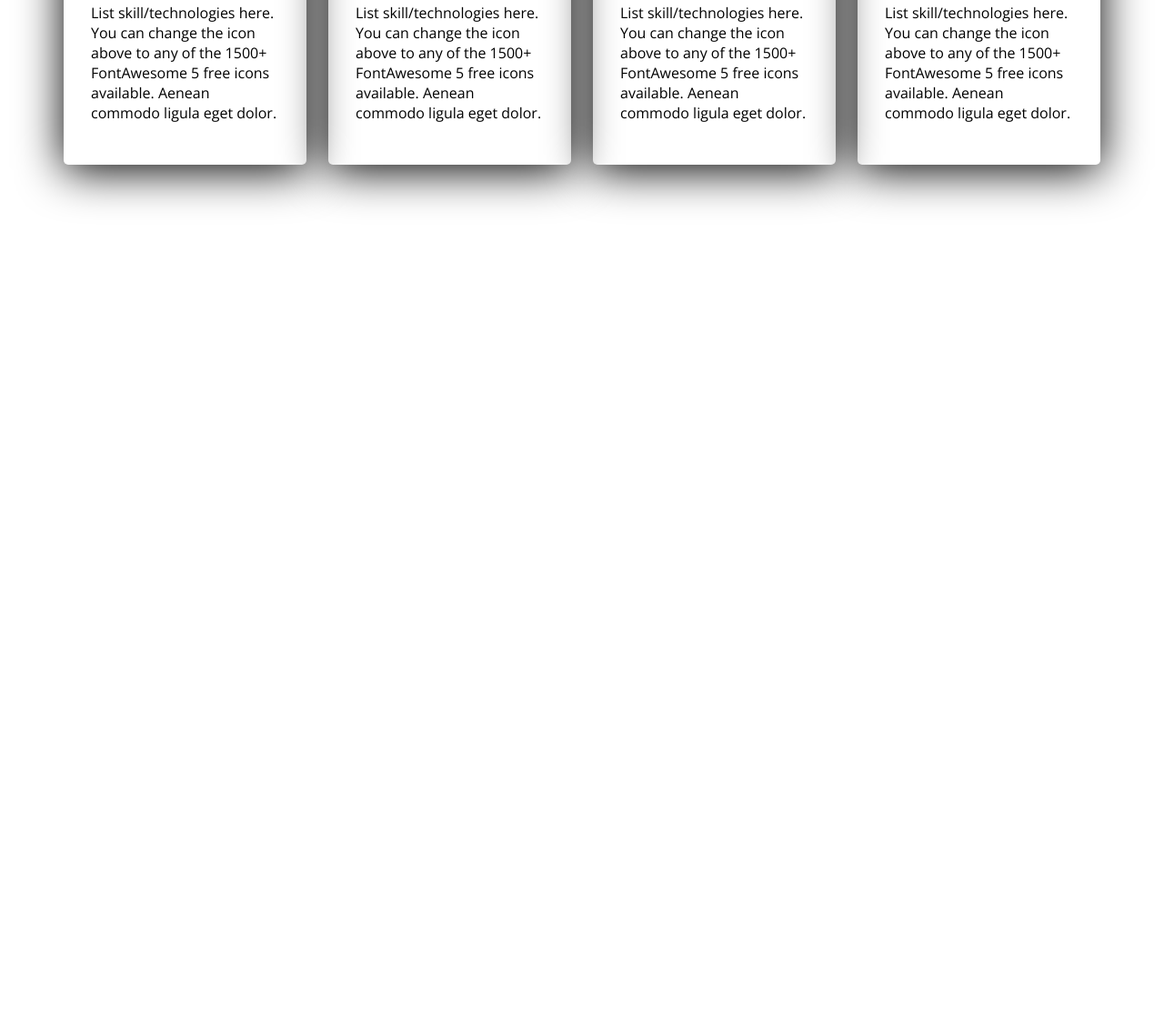
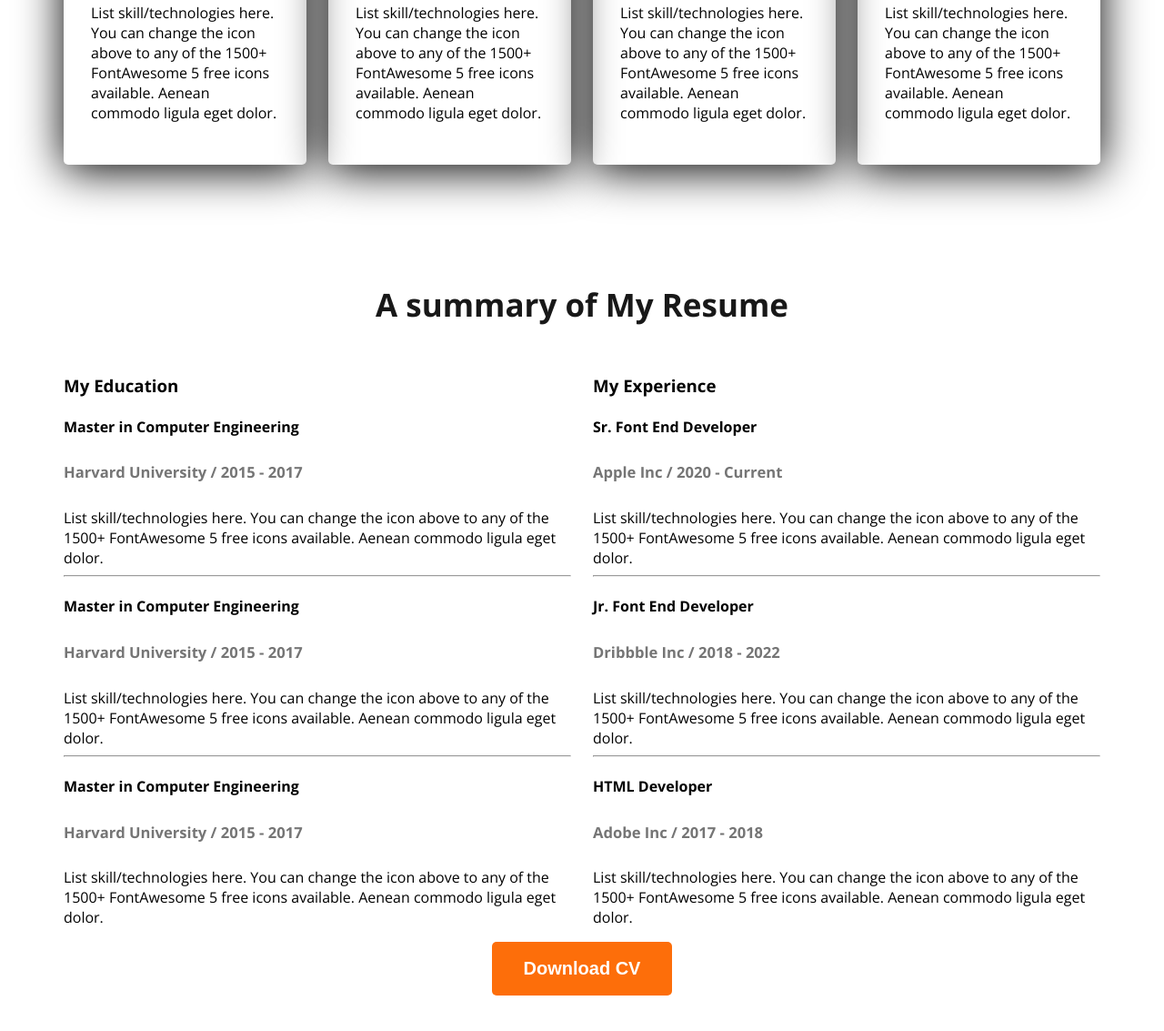
Before and after one commit to alif098765/web-dev-portfolio, a plain HTML site: page index.html in a window 1280 px wide. Shown: the part 1995-3128 px from the top of the page at 91% size. Before the commit the page ends 2306 px from the top, so only its background shows below. Drawn offline with nearby package versions, Linux system fonts and the light colour scheme.

Commit message:
added my text

```diff
--- a/index.html
+++ b/index.html
@@ -80,6 +80,60 @@
 </div>
 
 </section>
+<section class="resume">
+    <h3 class="section-title text-center">A summary of My Resume</h3>
+    <div class="resume-container">
+    <div class="resume-column">
+        <h3 class="resume-column-title">My Education</h3>
+        <div class="experience">
+            <h4 class="experience-title">Master in Computer Engineering</h4>
+            <div class="h5experience-subtitle"><h5>Harvard University / 2015 - 2017</h5></div>
+            <experience-description>List skill/technologies here. You can change the icon above
+                to any of the 1500+ FontAwesome 5 free icons available. Aenean commodo ligula eget dolor.</experience-description>
+        </div>
+        <hr>
+        <div class="experience">
+            <h4 class="experience-title">Master in Computer Engineering</h4>
+            <div class="h5experience-subtitle"><h5>Harvard University / 2015 - 2017</h5></div>
+            <experience-description>List skill/technologies here. You can change the icon above
+                to any of the 1500+ FontAwesome 5 free icons available. Aenean commodo ligula eget dolor.</experience-description>
+        </div>
+        <hr>
+        <div class="experience">
+            <h4 class="experience-title">Master in Computer Engineering</h4>
+            <div class="h5experience-subtitle"><h5>Harvard University / 2015 - 2017</h5></div>
+            <experience-description>List skill/technologies here. You can change the icon above
+                to any of the 1500+ FontAwesome 5 free icons available. Aenean commodo ligula eget dolor.</experience-description>
+        </div>
+    </div>
+    <div class="resume-column">
+        <h3 class="resume-column-title">My Experience</h3>
+        <div class="experience">
+            <h4 class="experience-title">Sr. Font End Developer</h4>
+            <div class="h5experience-subtitle"><h5>Apple Inc / 2020 - Current</h5></div>
+            <experience-description>List skill/technologies here. You can change the icon above
+                to any of the 1500+ FontAwesome 5 free icons available. Aenean commodo ligula eget dolor.</experience-description>
+        </div>
+        <hr>
+        <div class="experience">
+            <h4 class="experience-title">Jr. Font End Developer</h4>
+            <div class="h5experience-subtitle"><h5>Dribbble Inc / 2018 - 2022</h5></div>
+            <experience-description>List skill/technologies here. You can change the icon above
+                to any of the 1500+ FontAwesome 5 free icons available. Aenean commodo ligula eget dolor.</experience-description>
+        </div>
+        <hr>
+        <div class="experience">
+            <h4 class="experience-title">HTML Developer</h4>
+            <div class="h5experience-subtitle"><h5>Adobe Inc / 2017 - 2018</h5></div>
+            <experience-description><p>List skill/technologies here. You can change the icon above
+                to any of the 1500+ FontAwesome 5 free icons available. Aenean commodo ligula eget dolor.</p></experience-description>
+        </div>
+    </div>
+</div>
+<div class="text-center">
+<button class="btn">Download CV</button>
+</div>
+</section>
     </main>
     <footer>
 
--- a/styles/portfolio.css
+++ b/styles/portfolio.css
@@ -133,3 +133,15 @@
     margin-top: 130px;
     margin-bottom: 130px;
 }
+.resume-container{
+    display: flex;
+    gap: 24px;
+}
+.experience-description,.h5experience-subtitle{
+    color: #757575;
+}
+.h5experience-subtitle{
+    font-size: 20px;
+    font-weight: 600px;
+    margin-bottom: 20px;
+}
```
